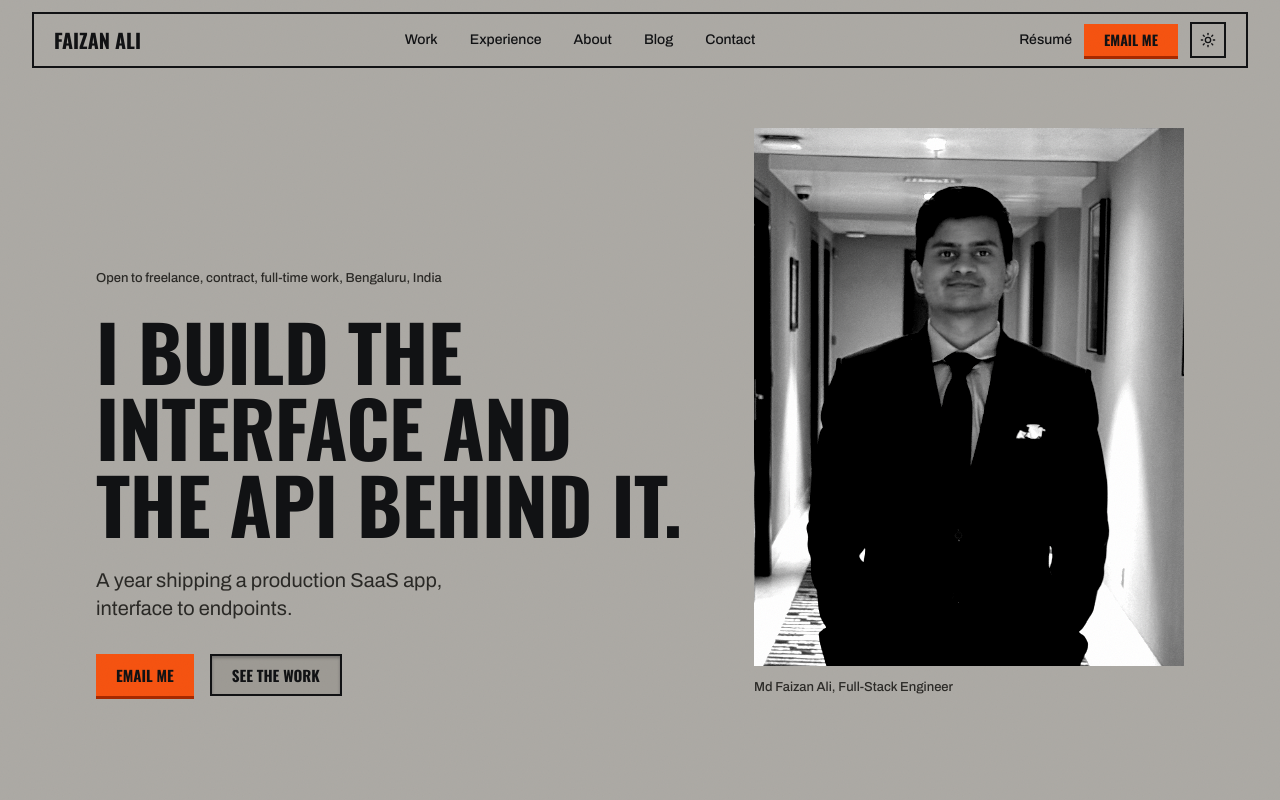
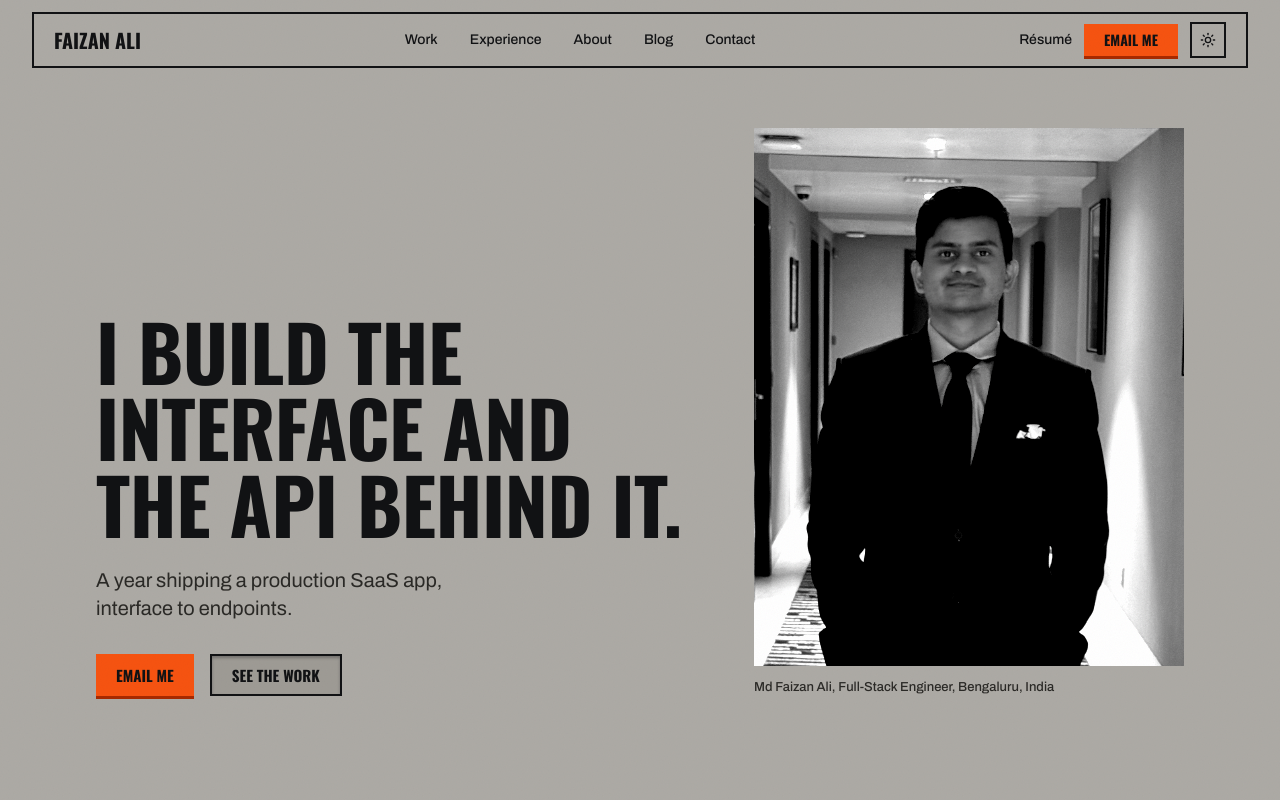
Before and after one commit to thisisfaizanali/thisisfaizanali.github.io, a Next.js app: page / in a window 1280 px wide. Shown: the top 800 px of the page. Built offline with nearby package versions, Linux system fonts and the light colour scheme.

Commit message:
fix: drop the eyebrow above the hero headline

```diff
--- a/components/sections/hero.tsx
+++ b/components/sections/hero.tsx
@@ -9,10 +9,7 @@ export function Hero() {
       className="shell grid min-h-[calc(100svh-5rem)] gap-10 pb-16 pt-12 md:grid-cols-12 md:gap-10 md:pb-20 md:pt-16"
     >
       <div className="flex flex-col justify-end md:col-span-7">
-        <p className="label">
-          Open to {profile.availability.join(", ").toLowerCase()} work, {profile.location}
-        </p>
-        <h1 className="mt-6 text-[clamp(2.75rem,6vw,6rem)] leading-none">{profile.statement}</h1>
+        <h1 className="text-[clamp(2.75rem,6vw,6rem)] leading-none">{profile.statement}</h1>
         <p className="mt-6 max-w-[34ch] text-lg text-ink-muted md:text-xl">{profile.lead}</p>
         <div className="mt-8 flex flex-wrap gap-4">
           <a href={`mailto:${profile.email}`} className="btn btn-primary">
@@ -37,7 +34,7 @@ export function Hero() {
             />
           </div>
           <figcaption className="label mt-3">
-            {profile.name}, {profile.role}
+            {profile.name}, {profile.role}, {profile.location}
           </figcaption>
         </figure>
       </div>
```
